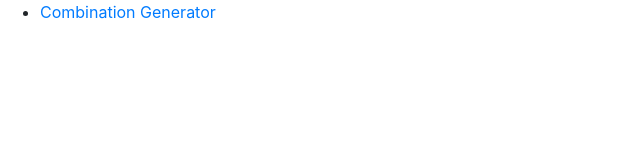
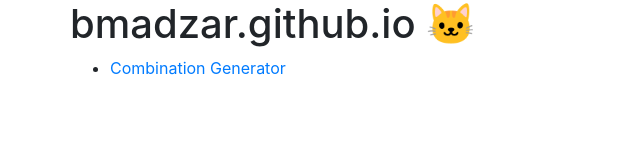
Before and after one commit to bmadzar/bmadzar.github.io, a plain HTML site: page index.html in a window 1280 px wide. Shown: the whole page, without its empty margins (0-640 px from the left). Drawn offline with nearby package versions, Linux system fonts and the light colour scheme.

Commit message:
Bootstrap shenanigans

```diff
--- a/index.html
+++ b/index.html
@@ -7,8 +7,15 @@
           integrity="sha384-ggOyR0iXCbMQv3Xipma34MD+dH/1fQ784/j6cY/iJTQUOhcWr7x9JvoRxT2MZw1T" crossorigin="anonymous">
 </head>
 <body>
-<ul>
-    <li><a href="./CombinationGenerator/combination-generator.html">Combination Generator</a></li>
-</ul>
+<div class="container">
+    <div class="row">
+        <div class="col-xs-12">
+            <h1>bmadzar.github.io 🐱</h1>
+            <ul>
+                <li><a href="./CombinationGenerator/combination-generator.html">Combination Generator</a></li>
+            </ul>
+        </div>
+    </div>
+</div>
 </body>
 </html>
```
